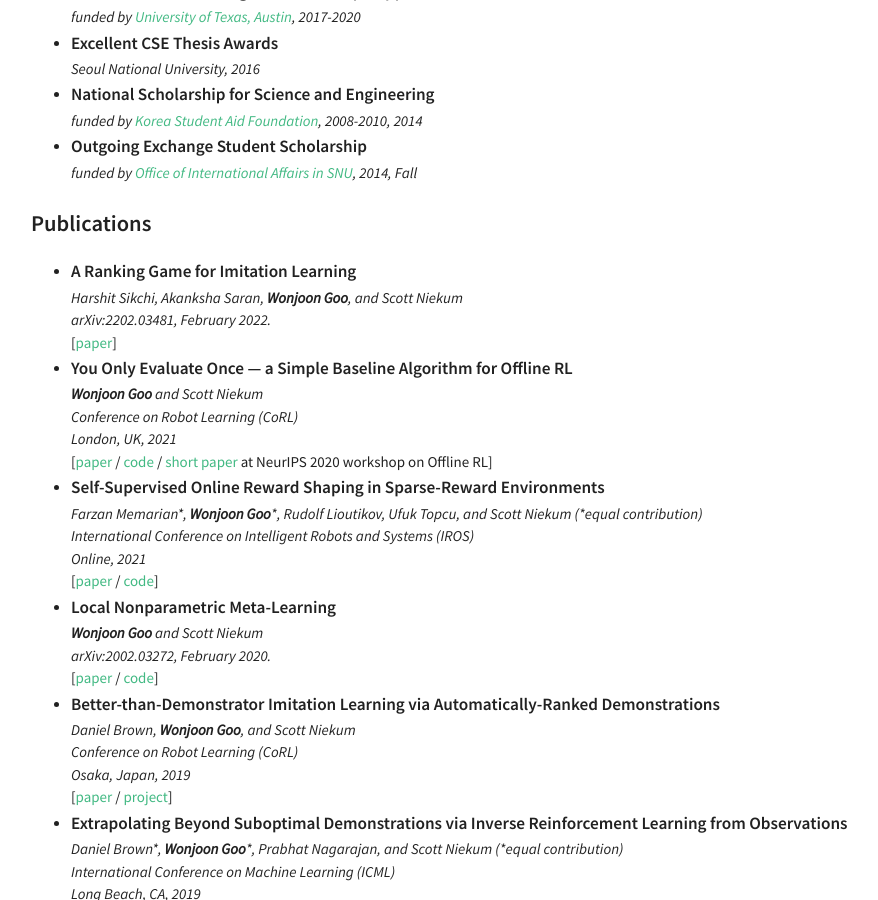
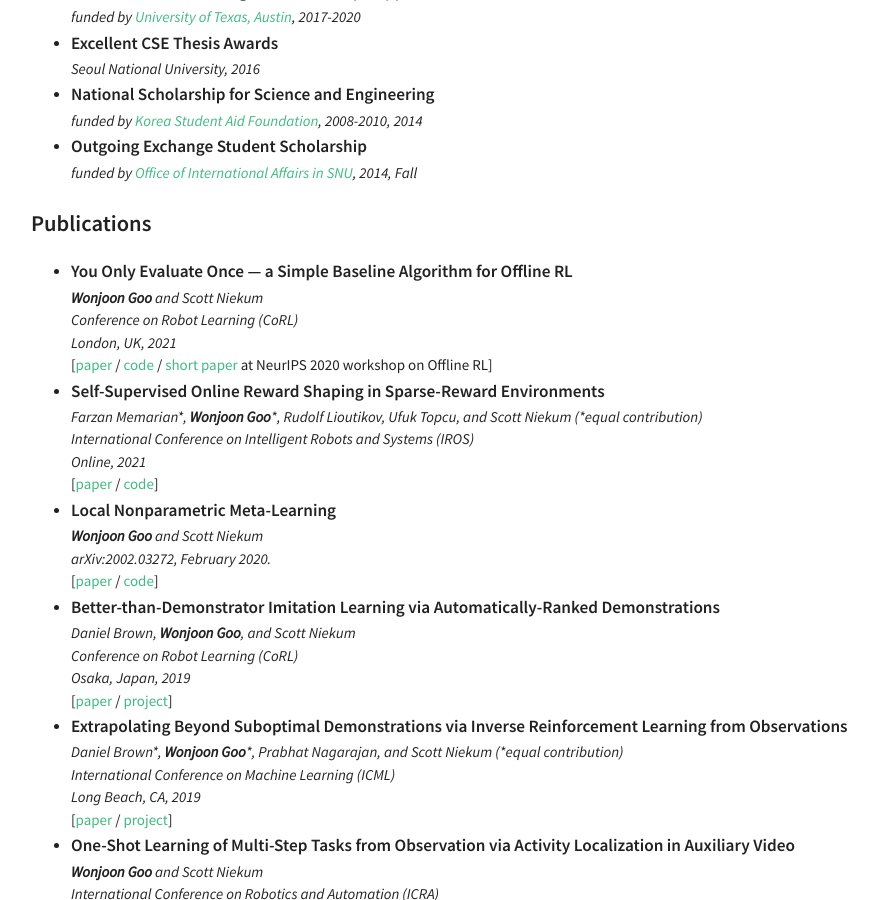
Before and after one commit to hiwonjoon/hiwonjoon.github.io, a Jekyll site: the page built from index.html, in a window 1280 px wide and 900 px high, scrolled down 1923 px. Shown: the whole window, without its empty margins (319-1197 px from the left). Built offline with Jekyll 4.4.1, drawn with Linux system fonts in a browser that asks for light colours.

Commit message:
undo the commit.

```diff
--- a/index.html
+++ b/index.html
@@ -222,18 +222,6 @@ permalink: /
   <div class="post-description">
     <ul>
       <li>
-        <h5 style='margin:0px;'>A Ranking Game for Imitation Learning</h5>
-        <div class='italic'>
-          <span>Harshit Sikchi, Akanksha Saran, <b>Wonjoon Goo</b>, and Scott Niekum</span></br>
-          <span>arXiv:2202.03481, February 2022.</span>
-        </div>
-        <div>
-          <span>
-            [<a href='https://arxiv.org/abs/2202.03481'>paper</a>]
-          </span>
-        </div>
-      </li>
-      <li>
         <h5 style='margin:0px;'>You Only Evaluate Once — a Simple Baseline Algorithm for Offline RL</h5>
         <div class='italic'>
           <span><b>Wonjoon Goo</b> and Scott Niekum</span></br>
```
Also changed, not shown: 1 other file.
